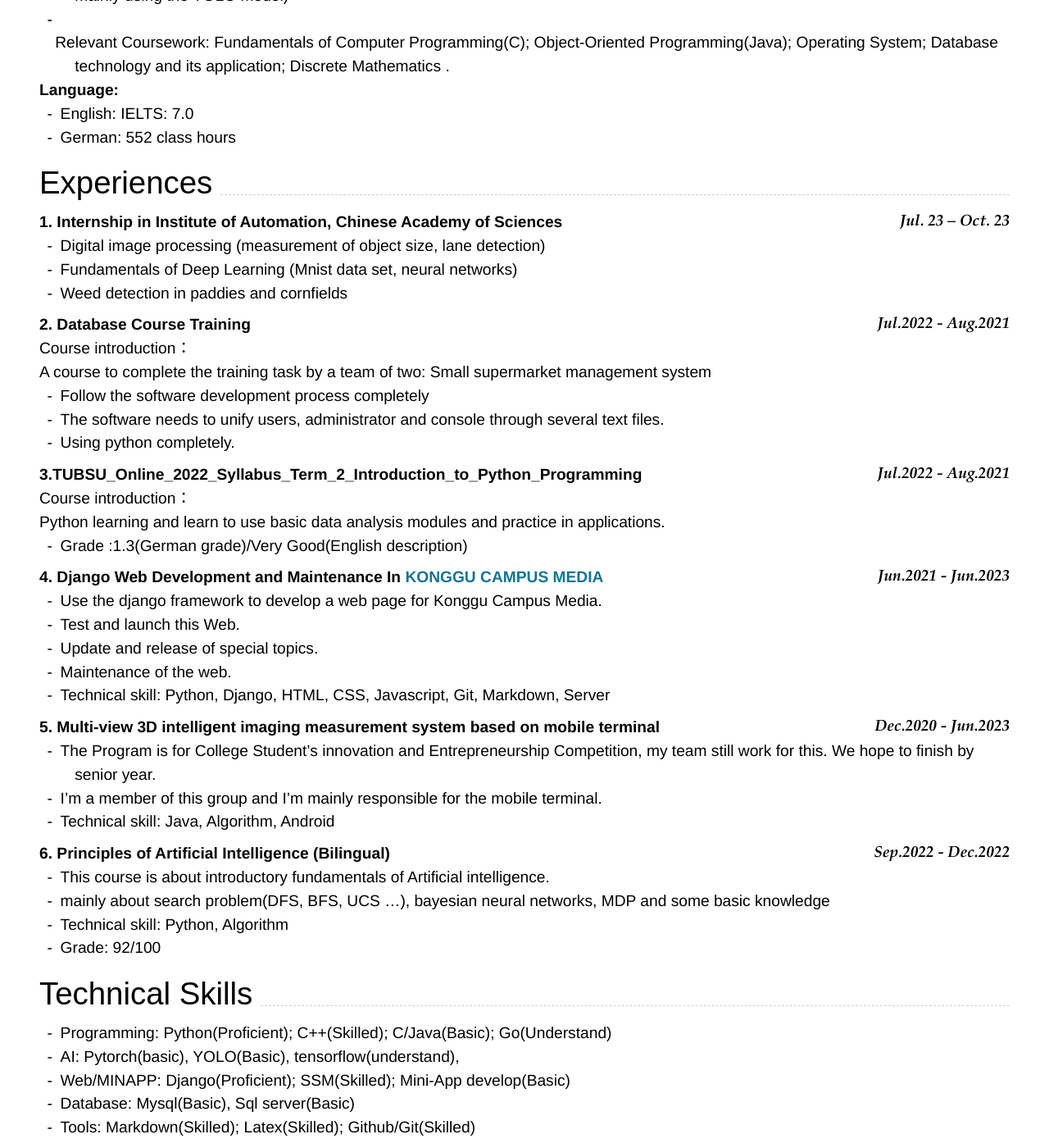
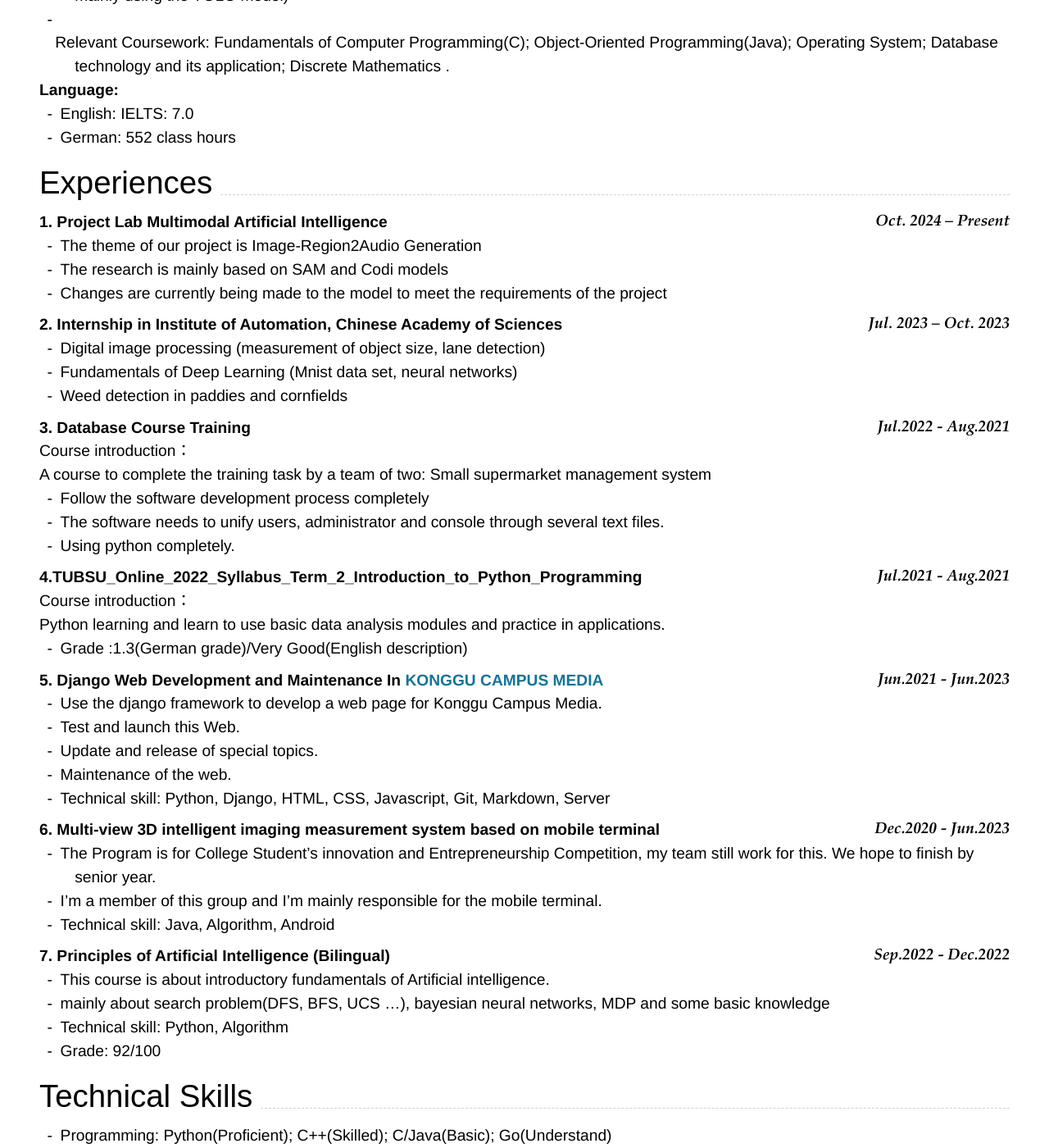
Before and after one commit to Hao-Peng-19/HaoPeng_CV, a Jekyll site: the page built from index.md, in a window 1280 px wide and 1400 px high, scrolled down 607 px. Shown: the whole window at 82% size. Built offline with Jekyll 4.4.1, drawn with Linux system fonts in a browser that asks for light colours; nearby versions of some CDN libraries.

Commit message:
Update index.md

```diff
--- a/index.md
+++ b/index.md
@@ -66,12 +66,17 @@ Degree: Bachelor of Engineering
 
 ## Experiences
 
-### **1. Internship in Institute of Automation, Chinese Academy of Sciences  `Jul. 23 – Oct. 23`**
+### **1. Project Lab Multimodal Artificial Intelligence  `Oct. 2024 – Present`**
+* The theme of our project is Image-Region2Audio Generation
+* The research is mainly based on SAM and Codi models
+* Changes are currently being made to the model to meet the requirements of the project
+
+### **2. Internship in Institute of Automation, Chinese Academy of Sciences  `Jul. 2023 – Oct. 2023`**
 * Digital image processing (measurement of object size, lane detection)
 * Fundamentals of Deep Learning (Mnist data set, neural networks)
 * Weed detection in paddies and cornfields
 
-### **2. Database Course Training  `Jul.2022 - Aug.2021`**
+### **3. Database Course Training  `Jul.2022 - Aug.2021`**
 
 Course introduction：
 
@@ -81,7 +86,7 @@ A course to complete the training task by a team of two: Small supermarket manag
 - The software needs to unify users, administrator and console through several text files.
 - Using python completely.
 
-### **3.TUBSU_Online_2022_Syllabus_Term_2_Introduction_to_Python_Programming `Jul.2022 - Aug.2021 `**
+### **4.TUBSU_Online_2022_Syllabus_Term_2_Introduction_to_Python_Programming `Jul.2021 - Aug.2021 `**
 
 Course introduction：
 
@@ -99,13 +104,13 @@ Python learning and learn to use basic data analysis modules and practice in app
 - Maintenance of the web.
 - Technical skill: Python, Django, HTML, CSS, Javascript, Git, Markdown, Server
 
-### **5. Multi-view 3D intelligent imaging measurement system based on mobile terminal`Dec.2020 - Jun.2023 `**
+### **6. Multi-view 3D intelligent imaging measurement system based on mobile terminal`Dec.2020 - Jun.2023 `**
 
 - The Program is for College Student's innovation and Entrepreneurship Competition, my team still work for this. We hope to finish by senior year.
 - I'm a member of this group and I'm mainly responsible for the mobile terminal.
 - Technical skill: Java, Algorithm, Android
 
-### **6. Principles of Artificial Intelligence (Bilingual)`Sep.2022 - Dec.2022 `**
+### **7. Principles of Artificial Intelligence (Bilingual)`Sep.2022 - Dec.2022 `**
 
 - This course is about introductory fundamentals of Artificial intelligence.
 - mainly about search problem(DFS, BFS, UCS …), bayesian neural networks, MDP and some basic knowledge
```
Also changed, not shown: other parts of index.md (+1 -1 lines).
